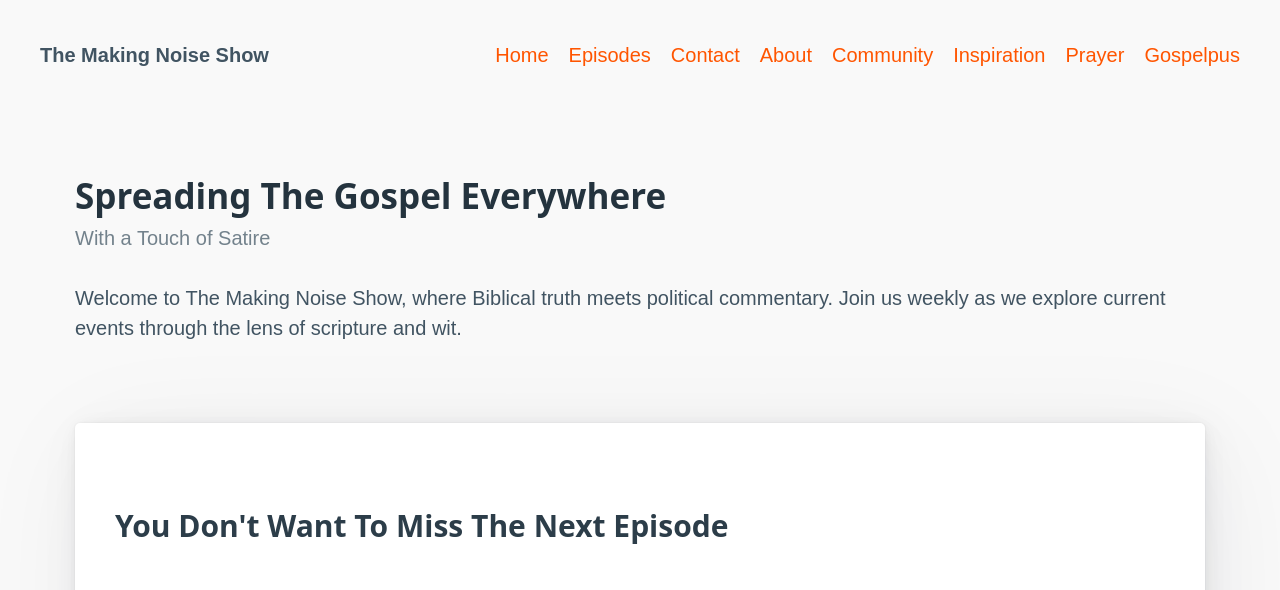
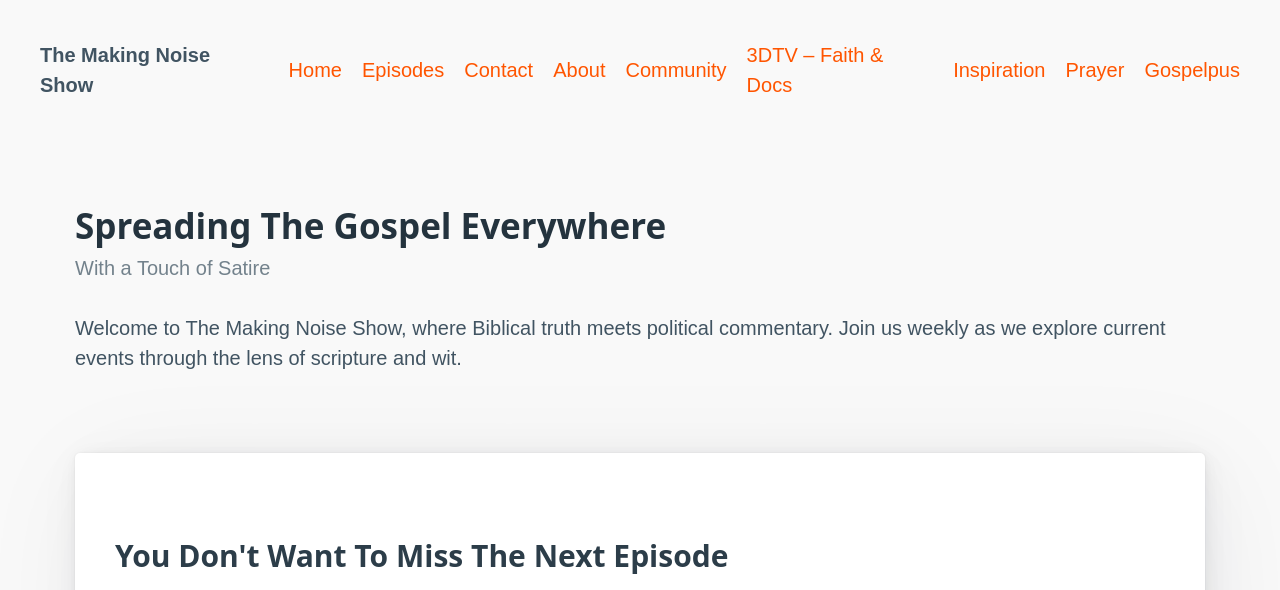
Before and after one commit to 3DamenZion2939/making-noise-show, a plain HTML site: page index.html in a window 1280 px wide. Shown: the top 590 px of the page. Drawn offline with nearby package versions, Linux system fonts and the light colour scheme.

Commit message:
Update index.html

```diff
--- a/index.html
+++ b/index.html
@@ -36,6 +36,7 @@
         <li><a href="contact.html">Contact</a></li>
         <li><a href="about.html">About</a></li>
         <li><a href="community.html">Community</a></li>
+       <li><a href="/tv/" target="_blank">3DTV – Faith & Docs</a></li>
         <li><a href="inspiration.html">Inspiration</a></li>
         <li><a href="prayer.html">Prayer</a></li>
         <li><a href="gospelpus.html">Gospelpus</a></li>
```
